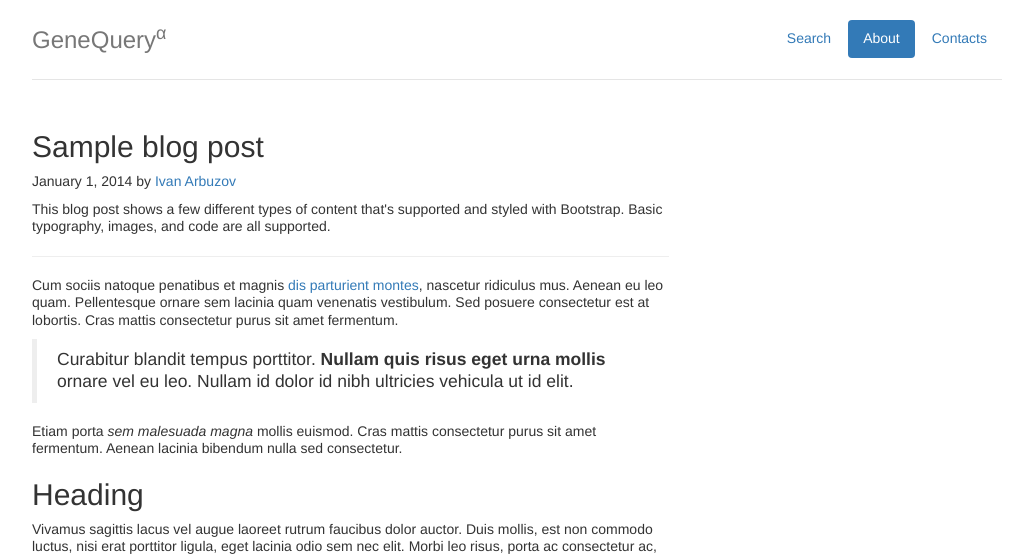
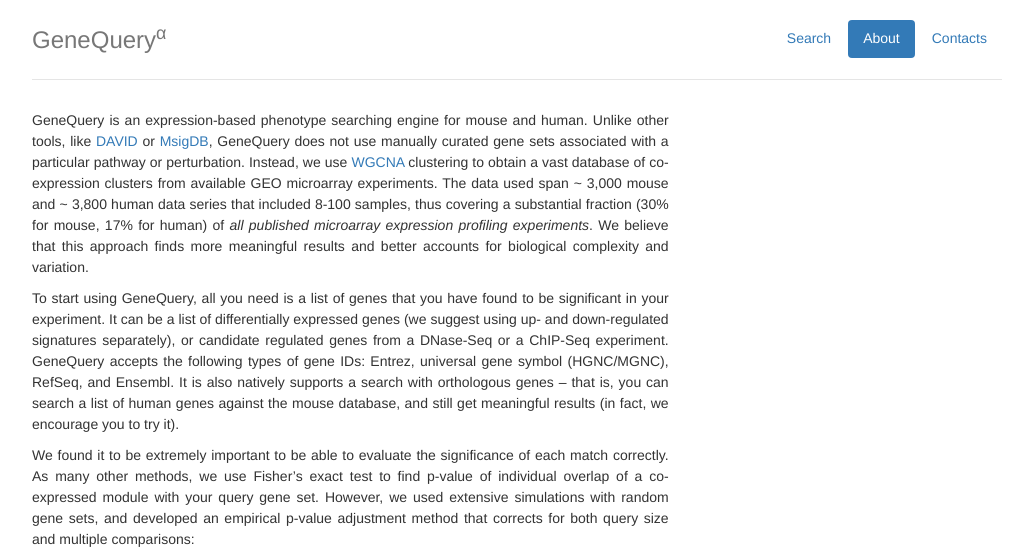
Before and after one commit to ctlab/genequery-web, a Django app: page /about/ in a window 1280 px wide. Shown: the top 557 px of the page, without its empty margins (123-1141 px from the left). Run offline with Django 3.2, Linux system fonts and the light colour scheme; parts of the project's set-up code (start-up, migrations or seed data) failed here and were passed over; some libraries are stand-ins or nearby versions.

Commit message:
New content for "about" page.

```diff
--- a/templates/about.html
+++ b/templates/about.html
@@ -1,39 +1,81 @@
 {% extends 'base.html' %}
+{% load static %}
 {% block container %}
     <div class="blog-header">
         <div class="row">
             <div class="col-sm-8 blog-main">
-                <div class="blog-post">
-                    <h2 class="blog-post-title">Sample blog post</h2>
-                    <p class="blog-post-meta">January 1, 2014 by <a href="#">Ivan Arbuzov</a></p>
+                <div class="blog-post text-justify" style="font-size: 14px; line-height: 1.5;">
+                    <p>GeneQuery is an expression-based phenotype searching engine for mouse and human. Unlike other
+                    tools, like <a href="http://david.abcc.ncifcrf.gov/" target="_blank">DAVID</a> or
+                    <a href="https://www.broadinstitute.org/gsea/msigdb/index.jsp" target="_blank">MsigDB</a>,
+                    GeneQuery does not use manually curated gene sets associated with a
+                    particular pathway or perturbation. Instead, we use
+                    <a href="http://labs.genetics.ucla.edu/horvath/CoexpressionNetwork/Rpackages/WGCNA/" target="_blank">WGCNA</a>
+                    clustering to obtain a vast database of co-expression clusters from available GEO microarray experiments. The data used span ~ 3,000 mouse
+                    and ~ 3,800 human data series that included 8-100 samples, thus covering a substantial fraction (30%
+                    for mouse, 17% for human) of <i>all published microarray expression profiling experiments</i>. We believe
+                    that this approach finds more meaningful results and better accounts for biological complexity and
+                    variation.</p>
+                    <p>To start using GeneQuery, all you need is a list of genes that you have found to be significant in your
+                    experiment. It can be a list of differentially expressed genes (we suggest using up- and down-regulated
+                    signatures separately), or candidate regulated genes from a DNase-Seq or a ChIP-Seq experiment.
+                    GeneQuery accepts the following types of gene IDs: Entrez, universal gene symbol (HGNC/MGNC),
+                    RefSeq, and Ensembl. It is also natively supports a search with orthologous genes – that is, you can
+                    search a list of human genes against the mouse database, and still get meaningful results (in fact, we
+                    encourage you to try it).</p>
+                    <p>We found it to be extremely important to be able to evaluate the significance of each match correctly.
+                    As many other methods, we use Fisher’s exact test to find p-value of individual overlap of a co-
+                    expressed module with your query gene set. However, we used extensive simulations with random
+                    gene sets, and developed an empirical p-value adjustment method that corrects for both query size and
+                    multiple comparisons:</p>
 
-                    <p>This blog post shows a few different types of content that's supported and styled with Bootstrap. Basic typography, images, and code are all supported.</p>
-                    <hr>
-                    <p>Cum sociis natoque penatibus et magnis <a href="#">dis parturient montes</a>, nascetur ridiculus mus. Aenean eu leo quam. Pellentesque ornare sem lacinia quam venenatis vestibulum. Sed posuere consectetur est at lobortis. Cras mattis consectetur purus sit amet fermentum.</p>
-                    <blockquote>
-                        <p>Curabitur blandit tempus porttitor. <strong>Nullam quis risus eget urna mollis</strong> ornare vel eu leo. Nullam id dolor id nibh ultricies vehicula ut id elit.</p>
-                    </blockquote>
-                    <p>Etiam porta <em>sem malesuada magna</em> mollis euismod. Cras mattis consectetur purus sit amet fermentum. Aenean lacinia bibendum nulla sed consectetur.</p>
-                    <h2>Heading</h2>
-                    <p>Vivamus sagittis lacus vel augue laoreet rutrum faucibus dolor auctor. Duis mollis, est non commodo luctus, nisi erat porttitor ligula, eget lacinia odio sem nec elit. Morbi leo risus, porta ac consectetur ac, vestibulum at eros.</p>
-                    <h3>Sub-heading</h3>
-                    <p>Cum sociis natoque penatibus et magnis dis parturient montes, nascetur ridiculus mus.</p>
-                    <pre><code>Example code block</code></pre>
-                    <p>Aenean lacinia bibendum nulla sed consectetur. Etiam porta sem malesuada magna mollis euismod. Fusce dapibus, tellus ac cursus commodo, tortor mauris condimentum nibh, ut fermentum massa.</p>
-                    <h3>Sub-heading</h3>
-                    <p>Cum sociis natoque penatibus et magnis dis parturient montes, nascetur ridiculus mus. Aenean lacinia bibendum nulla sed consectetur. Etiam porta sem malesuada magna mollis euismod. Fusce dapibus, tellus ac cursus commodo, tortor mauris condimentum nibh, ut fermentum massa justo sit amet risus.</p>
-                    <ul>
-                        <li>Praesent commodo cursus magna, vel scelerisque nisl consectetur et.</li>
-                        <li>Donec id elit non mi porta gravida at eget metus.</li>
-                        <li>Nulla vitae elit libero, a pharetra augue.</li>
-                    </ul>
-                    <p>Donec ullamcorper nulla non metus auctor fringilla. Nulla vitae elit libero, a pharetra augue.</p>
-                    <ol>
-                        <li>Vestibulum id ligula porta felis euismod semper.</li>
-                        <li>Cum sociis natoque penatibus et magnis dis parturient montes, nascetur ridiculus mus.</li>
-                        <li>Maecenas sed diam eget risus varius blandit sit amet non magna.</li>
-                    </ol>
-                    <p>Cras mattis consectetur purus sit amet fermentum. Sed posuere consectetur est at lobortis.</p>
+                    <div class="row">
+                        <div class="col-lg-10">
+                            <img src="{% static 'img/adjusted_p_value.png' %}" class="img-responsive" alt="Cinque Terre">
+                        </div>
+                    </div>
+                    <p>This approach allows us to rank results in a more meaningful
+                    way and remove insignificant hits from the final output.</p>
+
+                    <p>When output is obtained, results are ranked according to adjusted p-value. Each result corresponds to
+                    a matching module, which number is specified. The output also contains name,
+                    abstract, and links to GEO dataset that was matched. To see if module actually represents certain
+                    meaningful group of co-expressed genes, click on “heatmap” and find the module number that
+                    was matched.</p>
+
+                    <p>You also can see the <a ur="/example" target="_blank">example</a>.</p>
+
+                    <p>If you have more technical questions or a bug report, please do not hesitate contacting us.</p>
+
+{#                    <h2 class="blog-post-title">Sample blog post</h2>#}
+{#                    <p class="blog-post-meta">January 1, 2014 by <a href="#">Ivan Arbuzov</a></p>#}
+{#                    <p>This blog post shows a few different types of content that's supported and styled with Bootstrap. Basic typography, images, and code are all supported.</p>#}
+{#                    <hr>#}
+{#                    <p>Cum sociis natoque penatibus et magnis <a href="#">dis parturient montes</a>, nascetur ridiculus mus. Aenean eu leo quam. Pellentesque ornare sem lacinia quam venenatis vestibulum. Sed posuere consectetur est at lobortis. Cras mattis consectetur purus sit amet fermentum.</p>#}
+{#                    <blockquote>#}
+{#                        <p>Curabitur blandit tempus porttitor. <strong>Nullam quis risus eget urna mollis</strong> ornare vel eu leo. Nullam id dolor id nibh ultricies vehicula ut id elit.</p>#}
+{#                    </blockquote>#}
+{#                    <p>Etiam porta <em>sem malesuada magna</em> mollis euismod. Cras mattis consectetur purus sit amet fermentum. Aenean lacinia bibendum nulla sed consectetur.</p>#}
+{#                    <h2>Heading</h2>#}
+{#                    <p>Vivamus sagittis lacus vel augue laoreet rutrum faucibus dolor auctor. Duis mollis, est non commodo luctus, nisi erat porttitor ligula, eget lacinia odio sem nec elit. Morbi leo risus, porta ac consectetur ac, vestibulum at eros.</p>#}
+{#                    <h3>Sub-heading</h3>#}
+{#                    <p>Cum sociis natoque penatibus et magnis dis parturient montes, nascetur ridiculus mus.</p>#}
+{#                    <pre><code>Example code block</code></pre>#}
+{#                    <p>Aenean lacinia bibendum nulla sed consectetur. Etiam porta sem malesuada magna mollis euismod. Fusce dapibus, tellus ac cursus commodo, tortor mauris condimentum nibh, ut fermentum massa.</p>#}
+{#                    <h3>Sub-heading</h3>#}
+{#                    <p>Cum sociis natoque penatibus et magnis dis parturient montes, nascetur ridiculus mus. Aenean lacinia bibendum nulla sed consectetur. Etiam porta sem malesuada magna mollis euismod. Fusce dapibus, tellus ac cursus commodo, tortor mauris condimentum nibh, ut fermentum massa justo sit amet risus.</p>#}
+{#                    <ul>#}
+{#                        <li>Praesent commodo cursus magna, vel scelerisque nisl consectetur et.</li>#}
+{#                        <li>Donec id elit non mi porta gravida at eget metus.</li>#}
+{#                        <li>Nulla vitae elit libero, a pharetra augue.</li>#}
+{#                    </ul>#}
+{#                    <p>Donec ullamcorper nulla non metus auctor fringilla. Nulla vitae elit libero, a pharetra augue.</p>#}
+{#                    <ol>#}
+{#                        <li>Vestibulum id ligula porta felis euismod semper.</li>#}
+{#                        <li>Cum sociis natoque penatibus et magnis dis parturient montes, nascetur ridiculus mus.</li>#}
+{#                        <li>Maecenas sed diam eget risus varius blandit sit amet non magna.</li>#}
+{#                    </ol>#}
+{#                    <p>Cras mattis consectetur purus sit amet fermentum. Sed posuere consectetur est at lobortis.</p>#}
                 </div>
             </div>
         </div>
```
